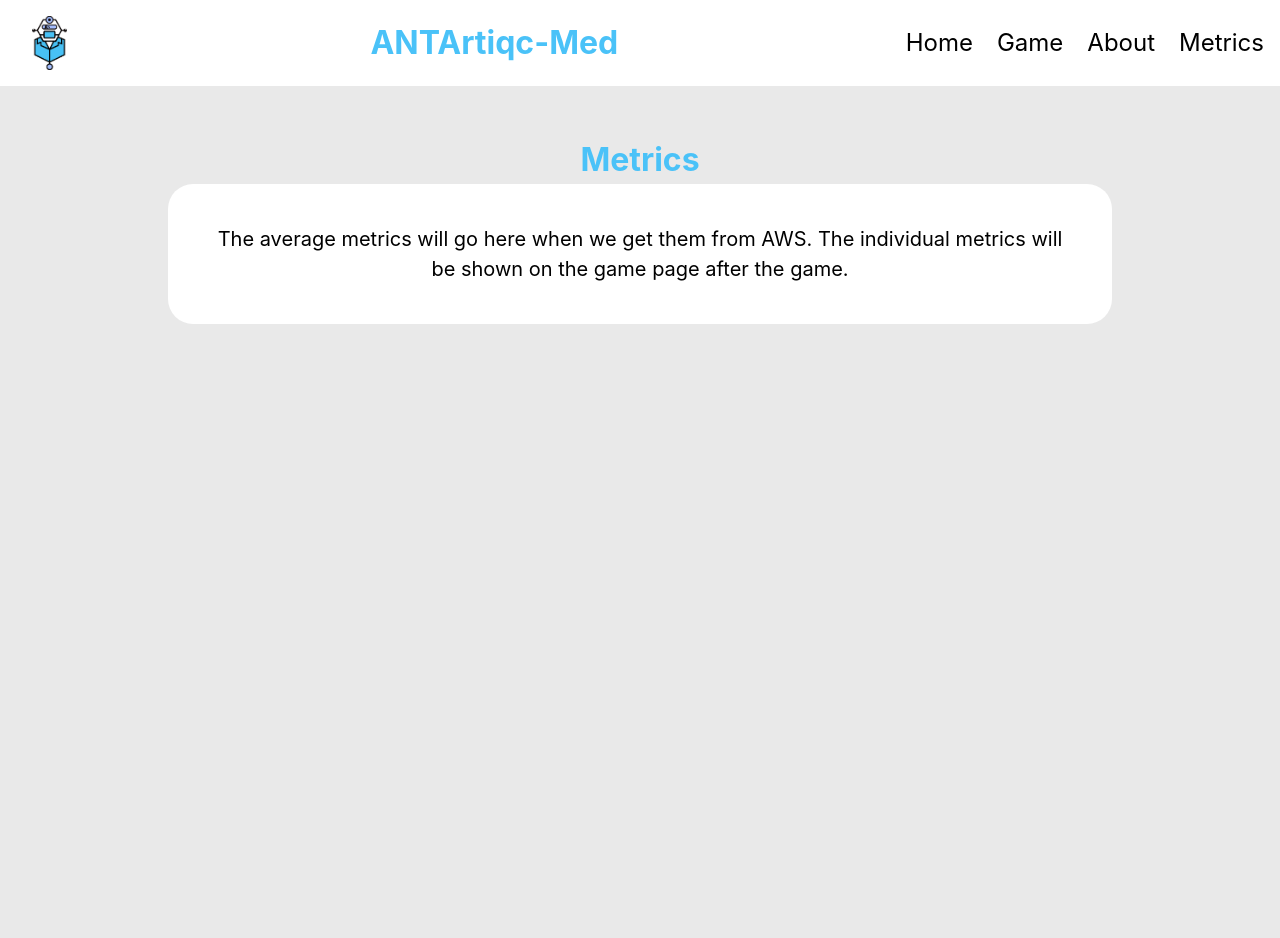
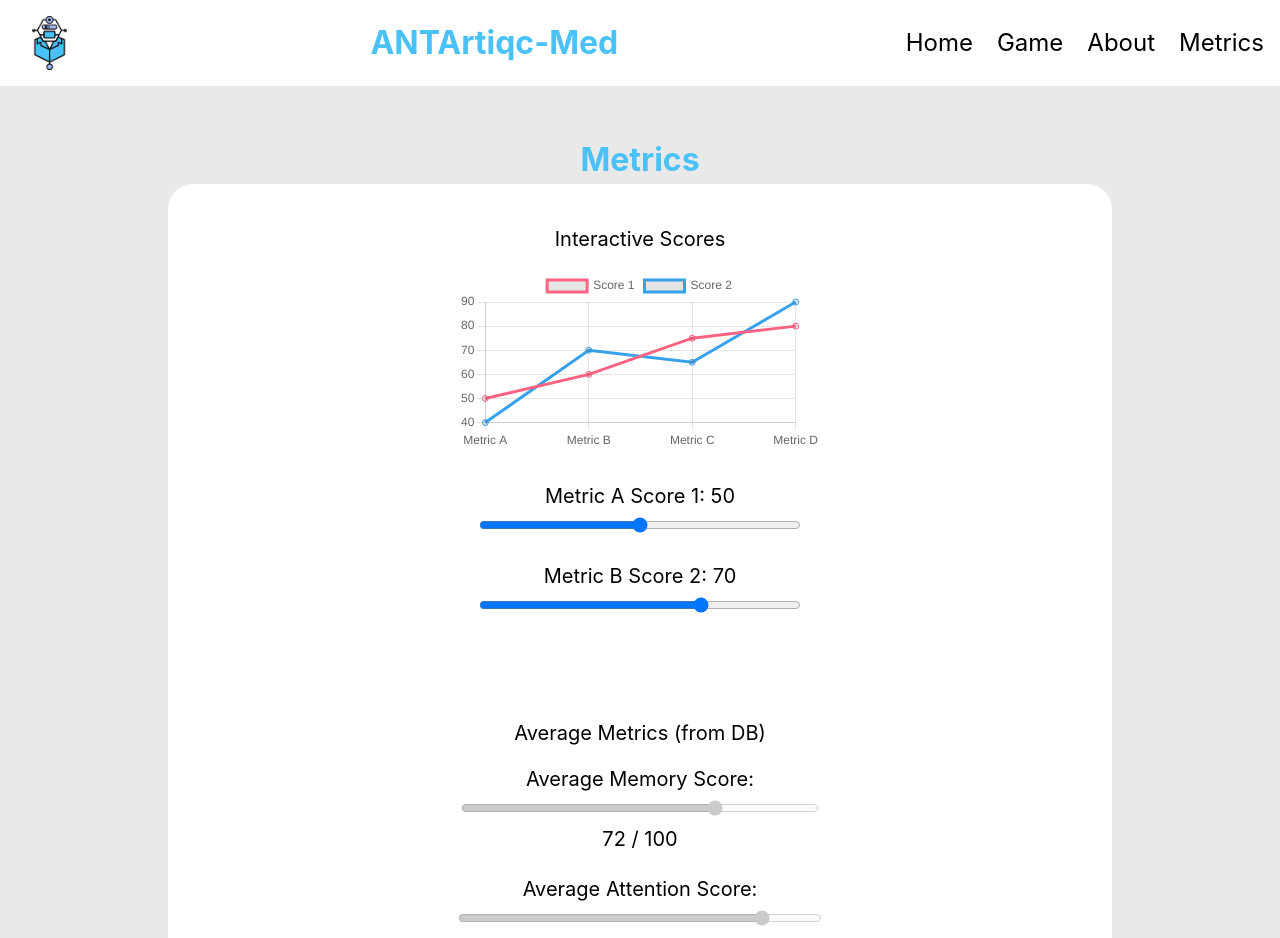
Before and after one commit to Green-Kiwie/AntArcTic-Med, a React (Create React App) app in the folder antarctic-med/: page /metrics in a window 1280 px wide. Shown: the top 938 px of the page. Before the commit the page ends 800 px from the top, so only its background shows below. Built offline with nearby package versions, Linux system fonts and the light colour scheme.

Commit message:
Tried some things, just expirementing

```diff
--- a/antarctic-med/package.json
+++ b/antarctic-med/package.json
@@ -7,10 +7,13 @@
     "@testing-library/jest-dom": "^6.6.3",
     "@testing-library/react": "^16.3.0",
     "@testing-library/user-event": "^13.5.0",
+    "chart.js": "^4.4.9",
     "react": "^19.1.0",
+    "react-chartjs-2": "^5.3.0",
     "react-dom": "^19.1.0",
     "react-router-dom": "^7.5.3",
     "react-scripts": "5.0.1",
+    "recharts": "^2.15.3",
     "web-vitals": "^2.1.4"
   },
   "scripts": {
--- a/antarctic-med/src/App.js
+++ b/antarctic-med/src/App.js
@@ -12,6 +12,9 @@ import CenteredComponent from "./components/CenteredComponent";
 import TextDisplay from "./components/TextDisplay";
 import { BrowserRouter as Router, Routes, Route } from 'react-router-dom';
 import SwitchItUp from './game/SwitchItUp';
+import MetricsPage from './MetricsPage';
+
+
 
 function Home() {
     return (
@@ -96,6 +99,7 @@ function About() {
                         Logan Mifflin<br/>
                         Siddharth Sundar<br/>
                         Vaibhav Satish<br/>
+                        Gurnoor Singh<br/>
                     </div>
                 </TextDisplay>
 
@@ -115,19 +119,7 @@ function DevTesting() {
 }
 
 ///GURNOOR MESSING AROUND
-function MetricsPage() {
-	return (
-		<PageLayout heading="Metrics">
-			<CenteredComponent>
-				<TextDisplay>
-					<p>The average metrics will go here when we get them from AWS.
-                        The individual metrics will be shown on the game page after the game.
-                    </p>
-				</TextDisplay>
-			</CenteredComponent>
-		</PageLayout>
-	);
-}
+
 ///GURNOOR MESSING AROUNG
 function App() {
     return (
--- /dev/null
+++ b/antarctic-med/src/MetricsPage.jsx
@@ -0,0 +1,125 @@
+import React, { useState } from 'react';
+import {
+  Chart as ChartJS,
+  CategoryScale,
+  LinearScale,
+  PointElement,
+  LineElement,
+  Title,
+  Tooltip,
+  Legend,
+} from 'chart.js';
+
+import { Line } from 'react-chartjs-2';
+
+import PageLayout from './components/PageLayout';
+import CenteredComponent from './components/CenteredComponent';
+import TextDisplay from './components/TextDisplay';
+
+
+ChartJS.register(
+  CategoryScale,
+  LinearScale,
+  PointElement,
+  LineElement,
+  Title,
+  Tooltip,
+  Legend
+);
+
+function MetricsPage() {
+
+  const [score1, setScore1] = useState(50);
+  const [score2, setScore2] = useState(70);
+
+
+  const averageMemoryScore = 72;
+  const averageAttentionScore = 85;
+
+  const data = {
+    labels: ['Metric A', 'Metric B', 'Metric C', 'Metric D'],
+    datasets: [
+      {
+        label: 'Score 1',
+        data: [score1, 60, 75, 80],
+        borderColor: 'rgba(255, 99, 132, 1)',
+        fill: false,
+      },
+      {
+        label: 'Score 2',
+        data: [40, score2, 65, 90],
+        borderColor: 'rgba(54, 162, 235, 1)',
+        fill: false,
+      },
+    ],
+  };
+
+  return (
+    <PageLayout heading="Metrics">
+      <CenteredComponent>
+        <TextDisplay>
+          <h2>Interactive Scores</h2>
+          <Line data={data} />
+
+          <div style={{ marginTop: '30px' }}>
+            <label>
+              Metric A Score 1: {score1}
+              <input
+                type="range"
+                min="0"
+                max="100"
+                value={score1}
+                onChange={(e) => setScore1(Number(e.target.value))}
+                style={{ width: '100%' }}
+              />
+            </label>
+
+            <label style={{ marginTop: '20px', display: 'block' }}>
+              Metric B Score 2: {score2}
+              <input
+                type="range"
+                min="0"
+                max="100"
+                value={score2}
+                onChange={(e) => setScore2(Number(e.target.value))}
+                style={{ width: '100%' }}
+              />
+            </label>
+          </div>
+
+          <hr style={{ margin: '40px 0' }} />
+
+          <h2>Average Metrics (from DB)</h2>
+
+          <label>
+            Average Memory Score:
+            <input
+              type="range"
+              min={0}
+              max={100}
+              value={averageMemoryScore}
+              disabled
+              style={{ width: '100%' }}
+            />
+            <p>{averageMemoryScore} / 100</p>
+          </label>
+
+          <label style={{ marginTop: '20px', display: 'block' }}>
+            Average Attention Score:
+            <input
+              type="range"
+              min={0}
+              max={100}
+              value={averageAttentionScore}
+              disabled
+              style={{ width: '100%' }}
+            />
+            <p>{averageAttentionScore} / 100</p>
+          </label>
+        </TextDisplay>
+      </CenteredComponent>
+    </PageLayout>
+  );
+}
+
+export default MetricsPage;
```
Also changed, not shown: 1 other file (tests, documents, lock files or other folders).
